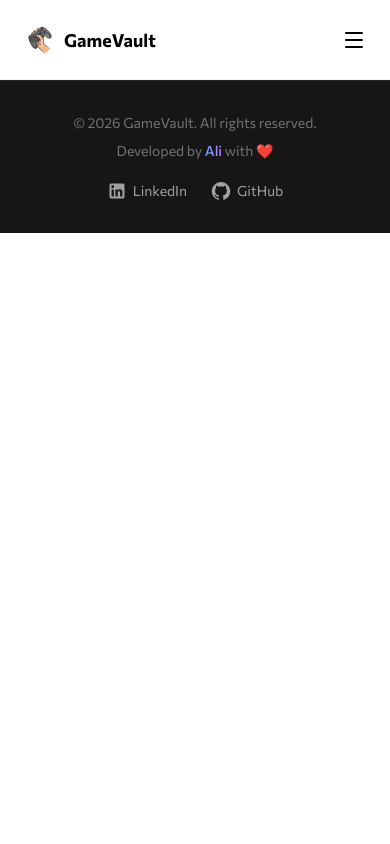
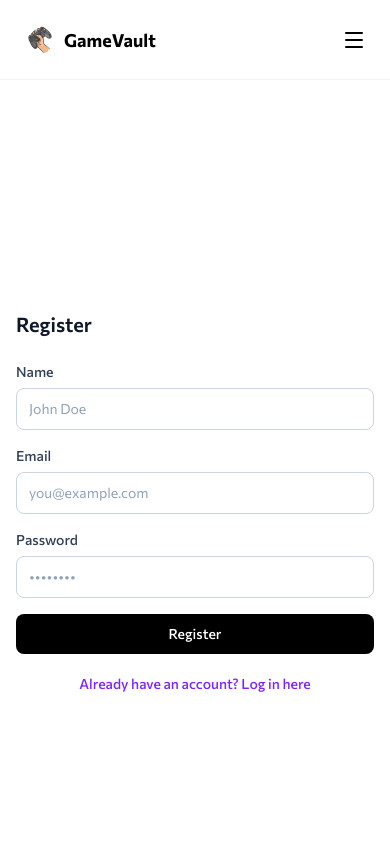
Before and after one commit to Ali1180-uni/Game_Store_MERN, a React (Vite) app in the folder Frontend/: page /register in a window 390 px wide. Shown: the top 844 px of the page. Built offline with nearby package versions, Linux system fonts and the light colour scheme.

Commit message:
Pages: Login Register Page Added

```diff
--- a/Frontend/package.json
+++ b/Frontend/package.json
@@ -12,6 +12,7 @@
   "dependencies": {
     "@emotion/react": "^11.14.0",
     "@emotion/styled": "^11.14.1",
+    "@lottiefiles/dotlottie-react": "^0.19.12",
     "@mui/icons-material": "^9.2.0",
     "@mui/material": "^9.2.0",
     "@tailwindcss/vite": "^4.3.2",
--- a/Frontend/src/components/Login.tsx
+++ b/Frontend/src/components/Login.tsx
@@ -1,11 +1,119 @@
-import React from 'react'
+import { useForm } from "react-hook-form";
+import { NavLink } from "react-router-dom";
+import { DotLottieReact } from "@lottiefiles/dotlottie-react";
+
+type FormData = {
+  email: string;
+  password: string;
+};
 
 const Login = () => {
+  const {
+    register,
+    handleSubmit,
+    formState: { errors },
+  } = useForm<FormData>();
+
+  const onSubmit = (data: FormData) => {
+    console.log(data);
+  };
+
   return (
-    <div>
+    <div className="grid min-h-screen grid-cols-1 md:grid-cols-2">
+      {/* LEFT — black side with animated controller */}
+      <div className="hidden flex-col items-center justify-center bg-black px-10 md:flex">
+        <div className="w-full max-w-sm">
+          <DotLottieReact
+            src="https://lottie.host/8a262abb-b066-4720-9b7b-780d62cb4718/QEC1GEV4qQ.lottie"
+            loop
+            autoplay
+          />
+        </div>
+        <h2 className="mt-6 bg-linear-to-r from-violet-400 via-fuchsia-300 to-sky-400 bg-clip-text text-2xl font-bold text-transparent">
+          Game On
+        </h2>
+        <p className="mt-2 max-w-xs text-center text-sm text-neutral-400">
+          Sign in to grab the latest drops and manage your orders.
+        </p>
+      </div>
 
+      {/* RIGHT — white side with form */}
+      <div className="flex items-center justify-center bg-white px-4 py-12">
+        <div className="w-full max-w-sm">
+          <h1 className="mb-6 text-xl font-semibold text-slate-900">Login</h1>
+
+          <form onSubmit={handleSubmit(onSubmit)} className="space-y-4">
+            <div>
+              <label
+                htmlFor="email"
+                className="mb-1.5 block text-sm font-medium text-slate-700"
+              >
+                Email
+              </label>
+              <input
+                id="email"
+                {...register("email")}
+                placeholder="you@example.com"
+                className="w-full rounded-lg border border-slate-300 px-3 py-2.5 text-sm text-slate-900
+                       placeholder:text-slate-400 transition-colors
+                       hover:border-slate-400
+                       focus:border-violet-500 focus:outline-none focus:ring-2 focus:ring-violet-500/30"
+              />
+              {errors.email && (
+                <p className="mt-1.5 text-sm text-red-600">
+                  {errors.email.message}
+                </p>
+              )}
+            </div>
+
+            <div>
+              <label
+                htmlFor="password"
+                className="mb-1.5 block text-sm font-medium text-slate-700"
+              >
+                Password
+              </label>
+              <input
+                id="password"
+                {...register("password")}
+                type="password"
+                minLength={6}
+                placeholder="••••••••"
+                className="w-full rounded-lg border border-slate-300 px-3 py-2.5 text-sm text-slate-900
+                       placeholder:text-slate-400 transition-colors
+                       hover:border-slate-400
+                       focus:border-violet-500 focus:outline-none focus:ring-2 focus:ring-violet-500/30"
+              />
+              {errors.password && (
+                <p className="mt-1.5 text-sm text-red-600">
+                  {errors.password.message}
+                </p>
+              )}
+            </div>
+
+            <button
+              type="submit"
+              className="w-full rounded-lg bg-black py-2.5 text-sm font-medium text-white
+                     transition-colors hover:bg-violet-600
+                     focus:outline-none focus:ring-2 focus:ring-violet-500/50
+                     disabled:cursor-not-allowed disabled:opacity-60"
+            >
+              Log in
+            </button>
+          </form>
+
+          <p className="mt-5 text-center text-sm text-slate-600">
+            <NavLink
+              to="/register"
+              className="font-medium text-violet-600 transition-colors hover:text-violet-700"
+            >
+              Don't have an account? Register here
+            </NavLink>
+          </p>
+        </div>
+      </div>
     </div>
-  )
-}
+  );
+};
 
-export default Login
+export default Login;
--- a/Frontend/src/components/Register.tsx
+++ b/Frontend/src/components/Register.tsx
@@ -1,11 +1,145 @@
-import React from 'react'
+import { useForm } from "react-hook-form";
+import { NavLink } from "react-router-dom";
+import { DotLottieReact } from "@lottiefiles/dotlottie-react";
+
+type FormData = {
+  Name: string;
+  email: string;
+  password: string;
+};
 
 const Register = () => {
+  const {
+    register,
+    handleSubmit,
+    formState: { errors },
+  } = useForm<FormData>();
+
+  const onSubmit = (data: FormData) => {
+    console.log(data);
+  };
+
   return (
-    <div>
+    <div className="grid min-h-screen grid-cols-1 md:grid-cols-2">
+      {/* LEFT — black side with animated controller */}
+      <div className="hidden flex-col items-center justify-center bg-black px-10 md:flex">
+        <div className="w-full max-w-sm">
+          <DotLottieReact
+            src="https://lottie.host/8a262abb-b066-4720-9b7b-780d62cb4718/QEC1GEV4qQ.lottie"
+            loop
+            autoplay
+          />
+        </div>
+        <h2 className="mt-6 bg-linear-to-r from-violet-400 via-fuchsia-300 to-sky-400 bg-clip-text text-2xl font-bold text-transparent">
+          Game On
+        </h2>
+        <p className="mt-2 max-w-xs text-center text-sm text-neutral-400">
+          Register to grab the latest drops and manage your orders.
+        </p>
+      </div>
 
+      {/* RIGHT — white side with form */}
+      <div className="flex items-center justify-center bg-white px-4 py-12">
+        <div className="w-full max-w-sm">
+          <h1 className="mb-6 text-xl font-semibold text-slate-900">
+            Register
+          </h1>
+
+          <form onSubmit={handleSubmit(onSubmit)} className="space-y-4">
+            <div>
+              <label
+                htmlFor="Name"
+                className="mb-1.5 block text-sm font-medium text-slate-700"
+              >
+                Name
+              </label>
+              <input
+                id="Name"
+                {...register("Name")}
+                placeholder="John Doe"
+                className="w-full rounded-lg border border-slate-300 px-3 py-2.5 text-sm text-slate-900
+                       placeholder:text-slate-400 transition-colors
+                       hover:border-slate-400
+                       focus:border-violet-500 focus:outline-none focus:ring-2 focus:ring-violet-500/30"
+              />
+              {errors.Name && (
+                <p className="mt-1.5 text-sm text-red-600">
+                  {errors.Name.message}
+                </p>
+              )}
+            </div>
+
+            <div>
+              <label
+                htmlFor="email"
+                className="mb-1.5 block text-sm font-medium text-slate-700"
+              >
+                Email
+              </label>
+              <input
+                id="email"
+                {...register("email")}
+                placeholder="you@example.com"
+                className="w-full rounded-lg border border-slate-300 px-3 py-2.5 text-sm text-slate-900
+                       placeholder:text-slate-400 transition-colors
+                       hover:border-slate-400
+                       focus:border-violet-500 focus:outline-none focus:ring-2 focus:ring-violet-500/30"
+              />
+              {errors.email && (
+                <p className="mt-1.5 text-sm text-red-600">
+                  {errors.email.message}
+                </p>
+              )}
+            </div>
+
+            <div>
+              <label
+                htmlFor="password"
+                className="mb-1.5 block text-sm font-medium text-slate-700"
+              >
+                Password
+              </label>
+              <input
+                id="password"
+                {...register("password")}
+                type="password"
+                minLength={6}
+                placeholder="••••••••"
+                className="w-full rounded-lg border border-slate-300 px-3 py-2.5 text-sm text-slate-900
+                       placeholder:text-slate-400 transition-colors
+                       hover:border-slate-400
+                       focus:border-violet-500 focus:outline-none focus:ring-2 focus:ring-violet-500/30"
+              />
+              {errors.password && (
+                <p className="mt-1.5 text-sm text-red-600">
+                  {errors.password.message}
+                </p>
+              )}
+            </div>
+
+            <button
+              type="submit"
+              className="w-full rounded-lg bg-black py-2.5 text-sm font-medium text-white
+                     transition-colors hover:bg-violet-600
+                     focus:outline-none focus:ring-2 focus:ring-violet-500/50
+                     disabled:cursor-not-allowed disabled:opacity-60"
+            >
+              Register
+            </button>
+          </form>
+
+          <p className="mt-5 text-center text-sm text-slate-600">
+            <NavLink
+              to="/login"
+              className="font-medium text-violet-600 transition-colors hover:text-violet-700"
+            >
+              Already have an account? Log in here
+            </NavLink>
+          </p>
+        </div>
+      </div>
     </div>
-  )
-}
+  );
+};
 
-export default Register
+export default Register;
```
Also changed, not shown: 2 other files (tests, documents, lock files or other folders).
